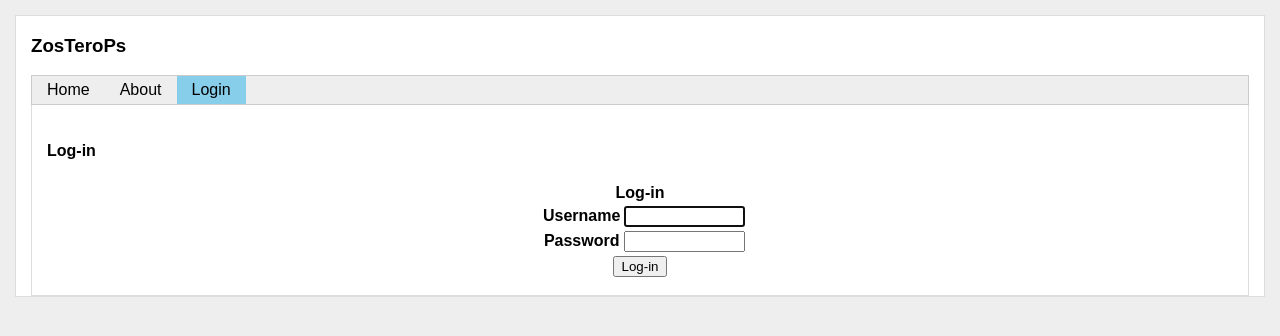
After one commit to amigne/ZosTeroPs, a Django app: page /login/ in a window 1280 px wide. The commit adds this page. Shown: the top 336 px of the page. Run offline with Django 3.2, Linux system fonts and the light colour scheme.

Commit message:
add login page

```diff
--- a/ZosTeroPs/settings.py
+++ b/ZosTeroPs/settings.py
@@ -103,6 +103,9 @@ AUTH_PASSWORD_VALIDATORS = [
     },
 ]
 
+LOGIN_REDIRECT_URL = 'home'
+LOGOUT_REDIRECT_URL = 'home'
+
 
 # Internationalization
 # https://docs.djangoproject.com/en/3.1/topics/i18n/
--- a/ZosTeroPs/urls.py
+++ b/ZosTeroPs/urls.py
@@ -18,6 +18,7 @@ from django.urls import include, path
 
 
 urlpatterns = [
+    path('', include('user.urls', namespace='user')),
     path('', include('ztp.urls')),
     path('admin/', admin.site.urls),
 ]
--- a/templates/base.html
+++ b/templates/base.html
@@ -1,3 +1,4 @@
+{% load i18n %}
 {% load static %}
 <!DOCTYPE html>
 <html lang="en">
@@ -12,24 +13,30 @@
     {% block body_title %}<h3>ZosTeroPs</h3>{% endblock body_title %}
 
     <nav class="menu">
-        <a href="{% url 'home' %}"{% if menu_item == 'home' %} class="active"{% endif %}>Home</a>
+        <a href="{% url 'home' %}"{% if menu_item == 'home' %} class="active"{% endif %}>{% trans 'Home' %}</a>
         {% if perms.ztp.list_ztpscript %}
-            <a href="{% url 'ztpList' %}"{% if menu_item == 'ztpScript' %} class="active"{% endif %}>ZTP Scripts</a>
+            <a href="{% url 'ztpList' %}"{% if menu_item == 'ztpScript' %} class="active"{% endif %}>{% trans 'ZTP Scripts' %}</a>
         {% endif %}
         {% if perms.ztp.list_config %}
-            <a href="{% url 'configList' %}"{% if menu_item == 'config' %} class="active"{% endif %}>Configurations</a>
+            <a href="{% url 'configList' %}"{% if menu_item == 'config' %} class="active"{% endif %}>{% trans 'Configurations' %}</a>
         {% endif %}
         {% if perms.ztp.list_firmware %}
-            <a href="{% url 'firmwareList' %}"{% if menu_item == 'firmware' %} class="active"{% endif %}>Firmwares</a>
+            <a href="{% url 'firmwareList' %}"{% if menu_item == 'firmware' %} class="active"{% endif %}>{% trans 'Firmwares' %}</a>
         {% endif %}
         {% if perms.ztp.list_platform %}
-            <a href="{% url 'platformList' %}"{% if menu_item == 'platform' %} class="active"{% endif %}>Platforms</a>
+            <a href="{% url 'platformList' %}"{% if menu_item == 'platform' %} class="active"{% endif %}>{% trans 'Platforms' %}</a>
         {% endif %}
         {% if perms.ztp.list_vendor %}
-            <a href="{% url 'vendorList' %}"{% if menu_item == 'vendor' %} class="active"{% endif %}>Vendors</a>
+            <a href="{% url 'vendorList' %}"{% if menu_item == 'vendor' %} class="active"{% endif %}>{% trans 'Vendors' %}</a>
         {% endif %}
-        {% comment "Future development" %} <a href="#"{% if menuitem == 'log' %} class="active"{% endif %}>Logs</a>{% endcomment %}
-        <a href="{% url 'about' %}"{% if menu_item == 'about' %} class="active"{% endif %}>About</a>
+        {% comment "Future development" %} <a href="#"{% if menuitem == 'log' %} class="active"{% endif %}>{% trans 'Logs' %}</a>{% endcomment %}
+        <a href="{% url 'about' %}"{% if menu_item == 'about' %} class="active"{% endif %}>{% trans 'About' %}</a>
+        {% if not user.is_authenticated %}
+            <a href="{% url 'user:login' %}"{% if menu_item == 'login' %} class="active"{% endif %}>{% trans 'Login' %}</a>
+        {% else %}
+            {% comment "TODO" %}<a href="#"{% if menu_item == 'user_profile' %} class="active"{% endif %}>{% trans 'User Profile' %}</a>{% endcomment %}
+            <a href="{% url 'user:logout' %}"{% if menu_item == 'logout' %} class="active"{% endif %}>{% trans 'Logout' %}</a>
+        {% endif %}
     </nav>
     {% if messages %}
         <ul class="messages">
--- /dev/null
+++ b/user/templates/registration/login.html
@@ -0,0 +1,60 @@
+{% extends "base.html" %}
+{% load i18n %}
+
+{% block content_title %}{% trans 'Log-in' %}{% endblock content_title %}
+
+{% block content %}
+    <div class="login">
+        <form method="post">
+            {% csrf_token %}
+            <input type="hidden" name="next" value="{{ next }}" />
+            {% for error in form.non_field_errors %}
+                <p class="error">{{ error }}</p>
+            {% endfor %}
+            <table class="login-form">
+                <thead>
+                    <tr>
+                        <th colspan="2">{% trans 'Log-in' %}</th>
+                    </tr>
+                </thead>
+                <tbody>
+                    <tr>
+                        {% with field=form.username %}
+                            <th><label for="{{ field.id_for_label }}">{{ field.label }}</label></th>
+                            <td>
+                                <input type="text" name="{{ field.name }}"
+                                       {% if field.value %}value="{{ field.value }}"{% endif %}
+                                       {% if field.field.max_length %}maxlength="{{ field.field.max_length }}"{% endif %}
+                                       id="{{ field.id_for_label }}"
+                                       {% if field.field.required %}required=""{% endif %}
+                                       autofocus="" autocapitalize="none" autocomplete="username">
+                                {% for error in field.errors %}
+                                    <p class="field-error">{{ error }}</p>
+                                {% endfor %}
+                            </td>
+                        {% endwith %}
+                    </tr>
+                    <tr>
+                        {% with field=form.password %}
+                            <th><label for="{{ field.id_for_label }}">{{ field.label }}</label></th>
+                            <td><input type="password" name="{{ field.name }}"
+                                   {% if field.value %}value="{{ field.value }}"{% endif %}
+                                   {% if field.field.max_length %}maxlength="{{ field.field.max_length }}"{% endif %}
+                                   id="{{ field.id_for_label }}"
+                                   {% if field.field.required %}required=""{% endif %}
+                                   autocomplete="current-password">
+                            {% for error in field.errors %}
+                                <p class="field-error">{{ error }}</p>
+                            {% endfor %}</td>
+                        {% endwith %}
+                    </tr>
+                </tbody>
+                <tfoot>
+                    <tr>
+                        <td class="action" colspan="2"><button type="submit">Log-in</button></td>
+                    </tr>
+                </tfoot>
+            </table>
+        </form>
+    </div>
+{% endblock content %}
--- /dev/null
+++ b/user/urls.py
@@ -0,0 +1,11 @@
+from django.contrib.auth import views as auth_views
+from django.urls import path
+
+from .views import LoginView
+
+app_name = 'user'
+
+urlpatterns = [
+    path('login/', LoginView.as_view(), name='login'),
+    path('logout/', auth_views.LogoutView.as_view(), name='logout'),
+]
--- a/user/views.py
+++ b/user/views.py
@@ -1,3 +1,11 @@
-from django.shortcuts import render
+from django.contrib.auth import views as auth_views
 
-# Create your views here.
+
+class LoginView(auth_views.LoginView):
+    menu_item = 'login'
+
+    def get_context_data(self, **kwargs):
+        context_data = super().get_context_data(**kwargs)
+        context_data['menu_item'] = self.menu_item
+
+        return context_data
--- a/ztp/static/ztp/css/style.css
+++ b/ztp/static/ztp/css/style.css
@@ -96,7 +96,8 @@ ul.messages li.success { color: forestgreen; }
 }
 
 /* Forms */
-input[type=text], input[type=file], select, option, textarea {
+input[type=text], input[type=file], input[type=password], select, option,
+textarea {
     width: 100%;
 }
 textarea {
@@ -117,8 +118,6 @@ form .error {
 form .has-error {
     color: #ff0000;
 }
-
-
 
 /* Form ZTP Scripts */
 .description textarea {
@@ -146,8 +145,6 @@ form .has-error {
 .vendor_description textarea {
     height: 100px;
 }
-
-
 
 /* Table update (legacy) */
 table.table_update {
@@ -180,9 +177,6 @@ table.update th {
 table.update tfoot td {
     text-align: center;
 }
-
-
-
 
 /* Table parameters */
 table.parameters {
@@ -353,3 +347,20 @@ form.delete p {
     text-align: center;
     font-size: large;
 }
+
+/********************************* Log-in **********************************/
+
+.login {
+    display: flex;
+    justify-content: center;
+    width: 100%;
+}
+
+.login-form {
+    justify-content: center;
+    width: 200px;
+    border: 1px;
+}
+.login-form tfoot td {
+    text-align: center;
+}
```
